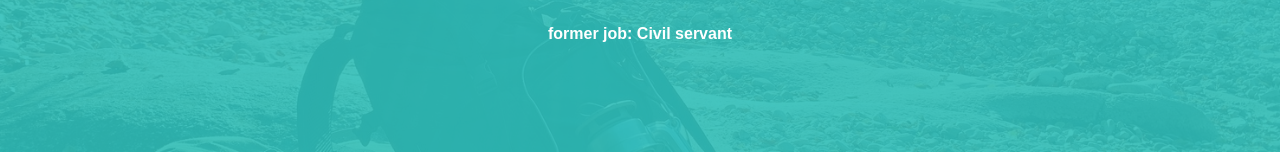
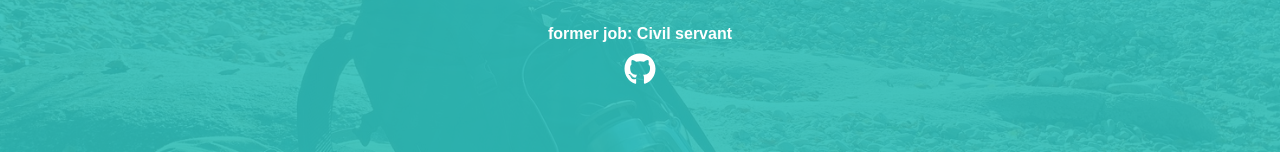
Before and after one commit to 304089/react-portfolio-site, a React (Create React App) app: page / in a window 1280 px wide. Shown: the part 495-647 px from the top of the page. Built offline with nearby package versions, Linux system fonts and the light colour scheme.

Commit message:
[add]githubリンク

```diff
--- a/package.json
+++ b/package.json
@@ -8,6 +8,7 @@
     "@testing-library/user-event": "^12.1.10",
     "react": "^17.0.2",
     "react-dom": "^17.0.2",
+    "react-icons": "^4.3.1",
     "react-scripts": "4.0.3",
     "web-vitals": "^1.0.1"
   },
--- a/src/App.js
+++ b/src/App.js
@@ -1,5 +1,4 @@
 import './App.css';
-// Headerコンポーネントをimportする
 import { Header } from './components/Header';
 
 function App() {
--- a/src/components/Header.jsx
+++ b/src/components/Header.jsx
@@ -1,6 +1,7 @@
 // 画像をそれぞれimportします。パスに注意してください。
 import CoverImage from '../images/cover-image.JPG';
 import ProfileImage from '../images/profile-image.JPG';
+import { FaGithub } from 'react-icons/fa';
 
 export const Header = () => {
   return (
@@ -14,10 +15,9 @@
             <h3 className="title-text">former job: Civil servant</h3>
             <ul className="social-icons">
               <li className="icon-link">
-                {/* TODO */}
-              </li>
-              <li className="icon-link">
-                {/* TODO */}
+                <a href="https://github.com/304089">
+                  <FaGithub color="white" size="2rem" />
+                </a>
               </li>
             </ul>
           </div>
```
Also changed, not shown: 1 other file (tests, documents, lock files or other folders).
